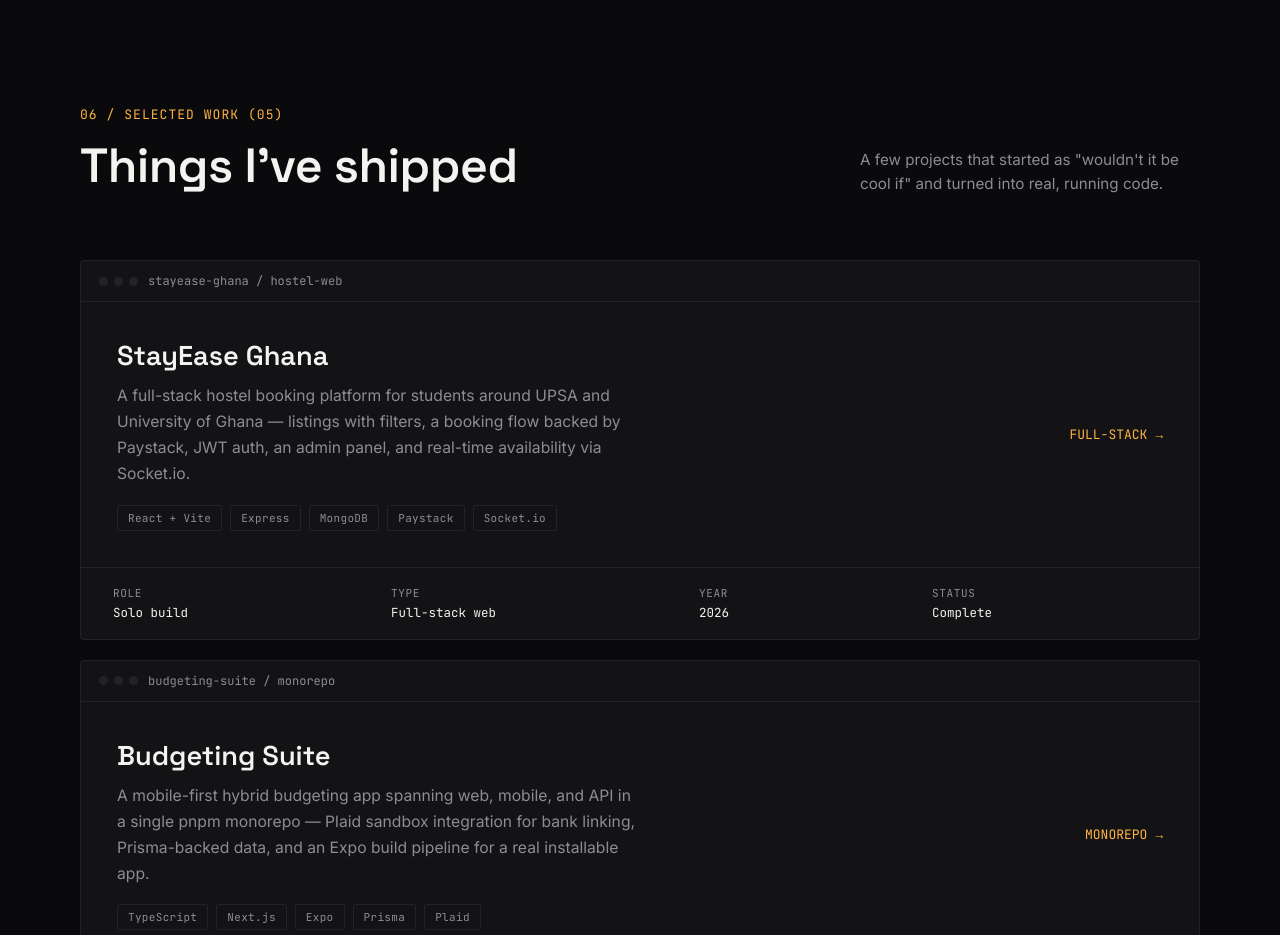
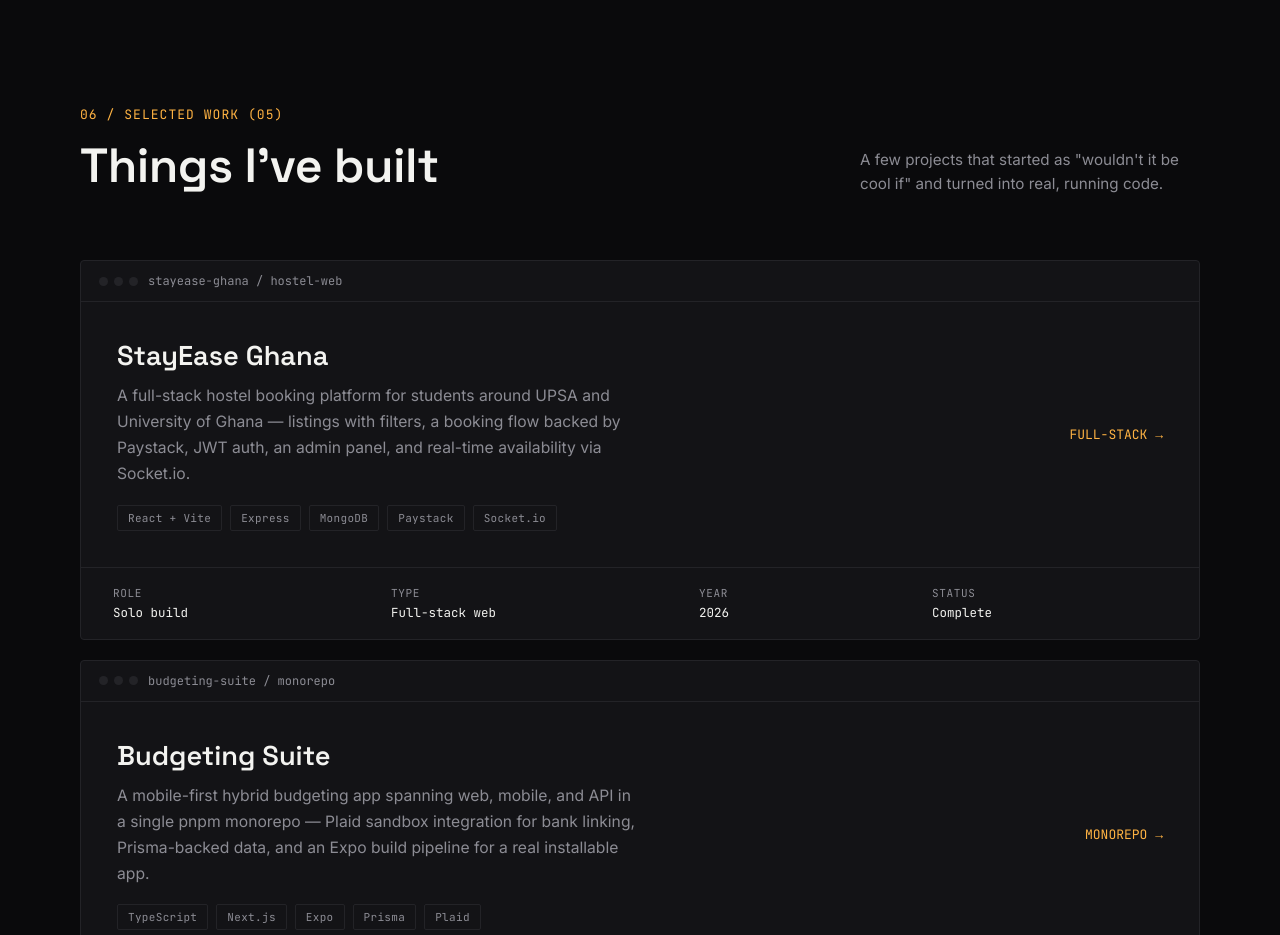
Before and after one commit to Levia-cifer/Levia-cifer.github.io, a plain HTML site: page index.html in a window 1280 px wide. Shown: the part 6600-7535 px from the top of the page. Drawn offline with Linux system fonts and the light colour scheme.

Commit message:
Change header text from 'shipped' to 'built'

```diff
--- a/index.html
+++ b/index.html
@@ -611,7 +611,7 @@
   <div class="section-head reveal">
     <div>
       <span class="section-num mono">06 / SELECTED WORK (05)</span>
-      <h2 class="display">Things I've shipped</h2>
+      <h2 class="display">Things I've built</h2>
     </div>
     <p>A few projects that started as "wouldn't it be cool if" and turned into real, running code.</p>
   </div>
```
